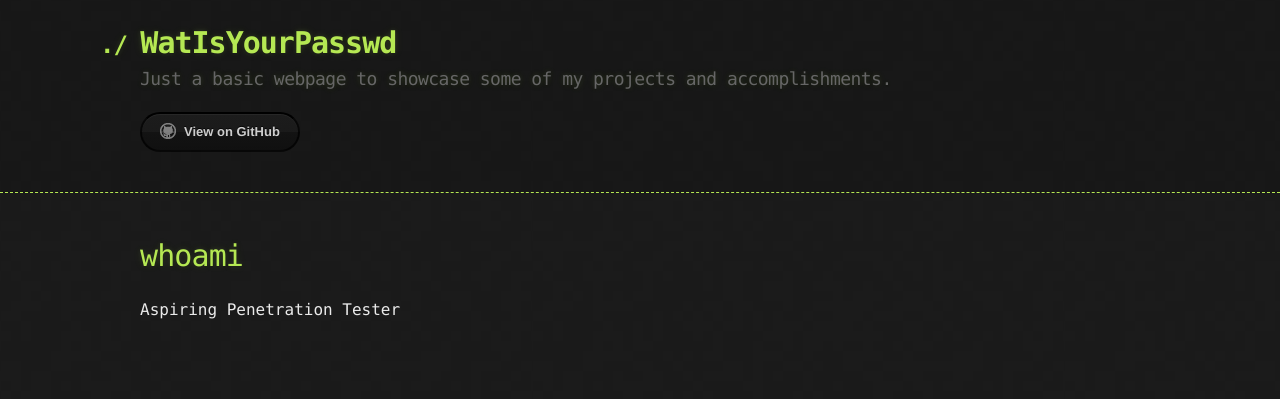
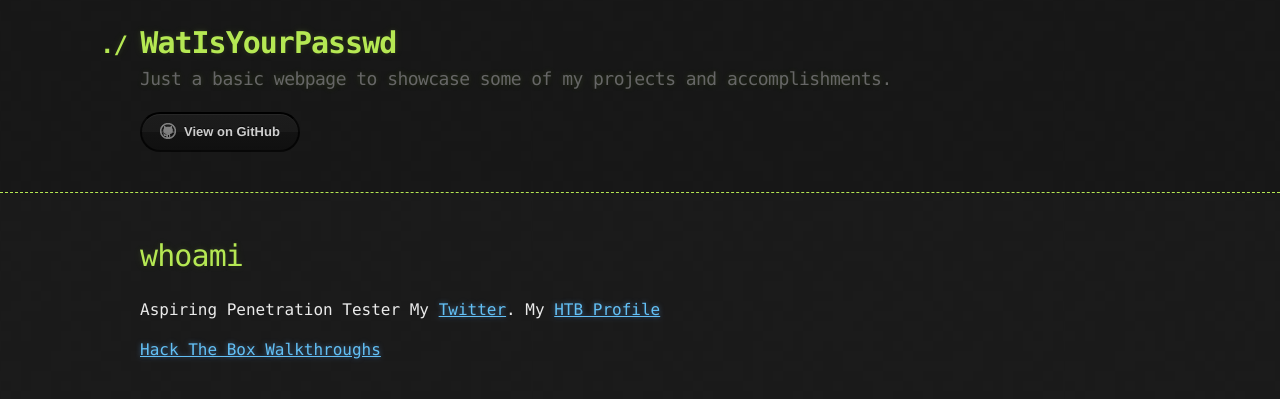
Before and after one commit to 0xForearms/0xForearms.github.io, a Jekyll site: the page built from index.md, in a window 1280 px wide. Shown: the top 399 px of the page. Built offline with Jekyll 4.4.1, drawn with Linux system fonts in a browser that asks for light colours; our own code applies the rules of GitHub Pages for plain Markdown files.

Commit message:
Update index.md

```diff
--- a/index.md
+++ b/index.md
@@ -5,3 +5,8 @@ layout: default
 # whoami
 
 Aspiring Penetration Tester
+My [Twitter](https://twitter.com/WatIsYourPasswd).
+My [HTB Profile](https://www.hackthebox.eu/home/users/profile/49486)
+
+
+[Hack The Box Walkthroughs](https://watisyourpasswd.github.io/HTB/)
```
